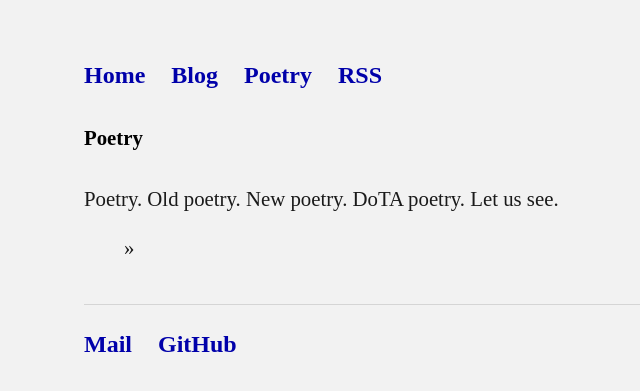
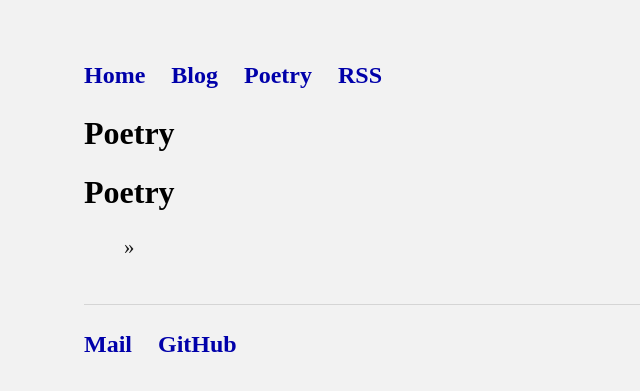
Before and after one commit to TestSubjector/testsubjector.github.io, a Jekyll site: the page built from _pages/poetry.html, in a window 1280 px wide. Shown: the top 391 px of the page, without its empty margins (108-748 px from the left). Built offline with Jekyll 4.4.1, drawn with Linux system fonts in a browser that asks for light colours.

Commit message:
Work done

```diff
--- a/_layouts/page.html
+++ b/_layouts/page.html
@@ -1,16 +1,9 @@
 ---
 layout: default
 ---
+<h1>{{ page.title }}</h1>
+<p class="meta">{{ page.date | date_to_string }}</p>
 
-<div id="main" role="main">
-
-  <div class="page">
-      {% if page.title %}
-        <h5 class="page__title">{{ page.title }}</h5>
-      {% endif %}
-      {% if page.subtitle %}
-        <p class="page__subtitle">{{ page.subtitle }}</p>
-      {% endif %}
-    {{ content }}
-  </div>
+<div class="poetry">
+  {{ content }}
 </div>
--- a/_pages/poetry.html
+++ b/_pages/poetry.html
@@ -4,6 +4,8 @@
 permalink: /poetry/
 subtitle: Poetry. Old poetry. New poetry. DoTA poetry. Let us see.
 ---
+<h1>{{ page.title }}</h1>
+<p><{{ page.subtitle }}</p>
 <ul class="poetry">
   {% for post in site.poetry reversed %}
     <li><span>{{ poetry.date | date_to_string }}</span> &raquo; <a href="{{ poetry.url }}" title="{{ poetry.title }}">{{ poetry.title }}</a></li>
--- a/css/main.css
+++ b/css/main.css
@@ -29,21 +29,7 @@
   font-size: 100%;
 }
 
-ul.posts {
-  list-style-type: none;
-  margin-bottom: 2em;
-}
-
-ul.posts li {
-   line-height: 1.4em;
-}
-
-ul.posts span {
-  color: #1a1a1a;
-  font-family: Monaco, "Courier New", monospace;
-  font-size: 100%;
-}
-
+/*Poetry*/
 ul.poetry {
   list-style-type: none;
   margin-bottom: 2em;
--- a/index.html
+++ b/index.html
@@ -10,6 +10,7 @@
 				<br />
 				It's a feature.</a></p>
         </div>
+
         <h5 class="page__title">Recent Posts</h5>
 
         {% for post in site.posts limit:3 %}
```
